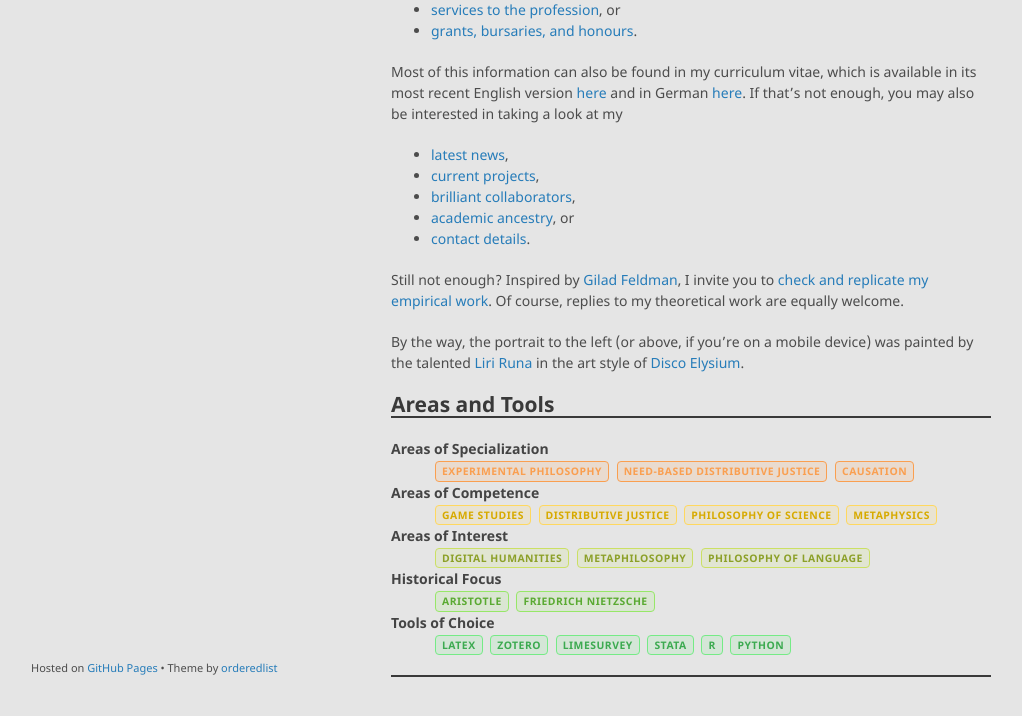
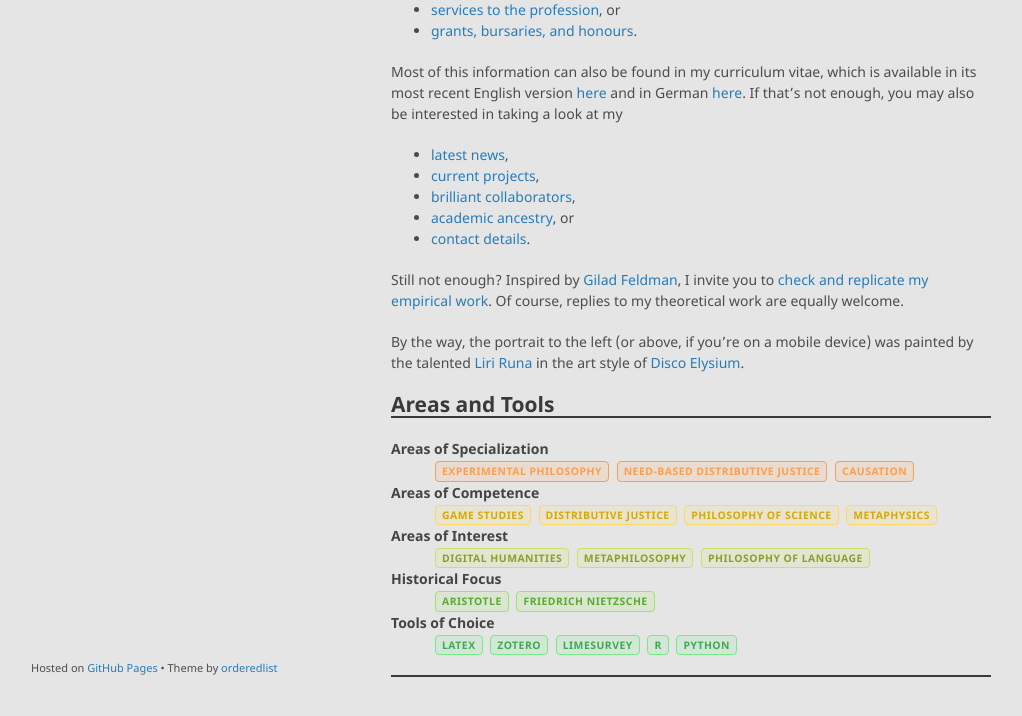
Before and after one commit to alephmembeth/alephmembeth.github.io, a Jekyll site: the page built from index.md, in a window 1280 px wide and 1142 px high. Shown: the part 395-1111 px from the top of the window, without its empty margins (129-1151 px from the left). Built offline with Jekyll 4.4.1, drawn with Linux system fonts in a browser that asks for light colours.

Commit message:
Update index.md

```diff
--- a/index.md
+++ b/index.md
@@ -39,7 +39,7 @@
    <dt>Historical Focus</dt>
       <dd><span class = "label color-5">Aristotle</span> <span class = "label color-5">Friedrich Nietzsche</span></dd>
    <dt>Tools of Choice</dt>
-      <dd><span class = "label color-6">LaTeX</span> <span class = "label color-6">Zotero</span> <span class = "label color-6">LimeSurvey</span> <span class = "label color-6">Stata</span> <span class = "label color-6">R</span> <span class = "label color-6">Python</span></dd>
+      <dd><span class = "label color-6">LaTeX</span> <span class = "label color-6">Zotero</span> <span class = "label color-6">LimeSurvey</span> <span class = "label color-6">R</span> <span class = "label color-6">Python</span></dd>
 </dl>
 
 ***
```
